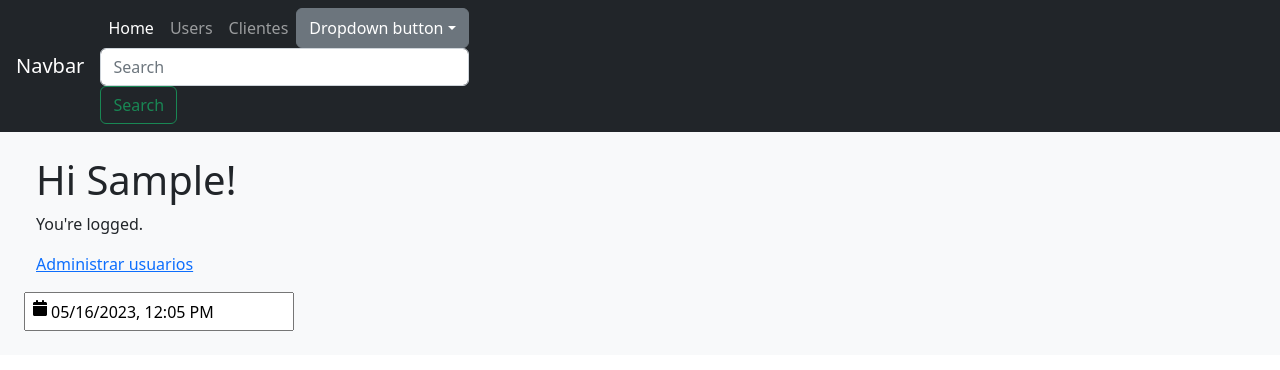
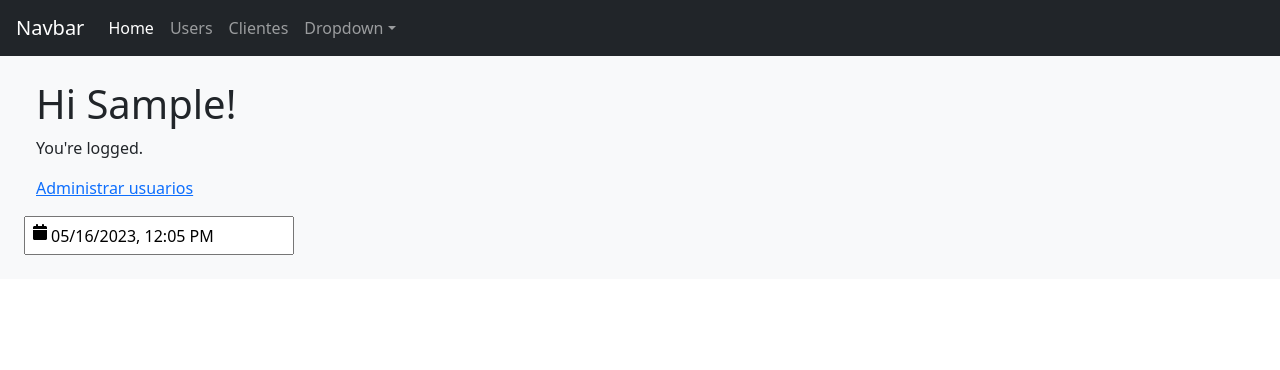
Before and after one commit to luismabr1/spa-manager, a Next.js app: page / in a window 1280 px wide. Shown: the top 370 px of the page. Built offline with nearby package versions, Linux system fonts and the light colour scheme; sample sign-in values are in the browser's storage.

Commit message:
agrego y modifico la presentacion con un collapse

```diff
--- a/components/Nav.jsx
+++ b/components/Nav.jsx
@@ -33,8 +33,8 @@ function Nav() {
                 <NavLink href="/clientes" className="nav-item nav-link">Clientes</NavLink>
 
 
-{/*     <li className="nav-item dropdown">
-      <a className="nav-link dropdown-toggle" href="#" id="navbarDropdown" role="button" data-toggle="dropdown" aria-haspopup="true" aria-expanded="false">
+    <li className="nav-item dropdown">
+      <a className="nav-link dropdown-toggle" href="#" id="navbarDropdown" role="button" data-bs-toggle="dropdown" aria-haspopup="true" aria-expanded="false">
         Dropdown
       </a>
       <div className="dropdown-menu" aria-labelledby="navbarDropdown">
@@ -43,21 +43,21 @@ function Nav() {
         <div className="dropdown-divider"></div>
         <a className="dropdown-item" href="#">Something else here</a>
       </div>
-    </li> */}
+    </li>
 
-<button className="btn btn-secondary dropdown-toggle" type="button" id="dropdownMenuButton" data-toggle="dropdown" aria-haspopup="true" aria-expanded="false">
+{/* <button className="btn btn-secondary dropdown-toggle" type="button" id="dropdownMenuButton" data-toggle="dropdown" aria-haspopup="true" aria-expanded="false">
     Dropdown button
   </button>
   <div className="dropdown-menu" aria-labelledby="dropdownMenuButton">
     <a className="dropdown-item" href="#">Action</a>
     <a className="dropdown-item" href="#">Another action</a>
     <a className="dropdown-item" href="#">Something else here</a>
-  </div>
+  </div> */}
   </ul>
-  <form className="form-inline my-2 my-lg-0">
+{/*   <form className="form-inline my-2 my-lg-0">
     <input className="form-control mr-sm-2" type="search" placeholder="Search" aria-label="Search" />
     <button className="btn btn-outline-success my-2 my-sm-0" type="submit">Search</button>
-  </form>
+  </form> */}
 </div>
 
 {/*             <div className="navbar-nav">
--- a/package.json
+++ b/package.json
@@ -11,6 +11,7 @@
     "dependencies": {
         "@hookform/resolvers": "^3.0.0",
         "bcryptjs": "^2.4.3",
+        "bootstrap": "^5.2.3",
         "dotenv": "^16.0.3",
         "eslint": "8.37.0",
         "eslint-config-next": "13.2.4",
@@ -22,6 +23,7 @@
         "next": "13.2.4",
         "prop-types": "^15.8.1",
         "react": "18.2.0",
+        "react-bootstrap": "^2.7.4",
         "react-datepicker": "^4.11.0",
         "react-dom": "18.2.0",
         "react-hook-form": "^7.43.9",
--- a/pages/_app.js
+++ b/pages/_app.js
@@ -2,6 +2,7 @@ import Head from 'next/head';
 import { useState, useEffect } from 'react';
 import { useRouter } from 'next/router';
 
+import "bootstrap/dist/css/bootstrap.min.css";
 import 'styles/globals.css';
 
 import { userService } from 'services';
@@ -16,6 +17,9 @@ function App({ Component, pageProps }) {
 
     useEffect(() => {
         // on initial load - run auth check
+        if (typeof window !== "undefined") {
+            require("bootstrap/dist/js/bootstrap.bundle.min.js");
+          }
         authCheck(router.asPath);
 
         // on route change start - hide page content by setting authorized to false
--- a/pages/_document.js
+++ b/pages/_document.js
@@ -23,6 +23,8 @@ function Document() {
                         <a href="https://jasonwatmore.com" target="_top">JasonWatmore.com</a>
                     </p>
                 </div> */}
+
+
             </body>
         </Html>
     );
--- a/pages/index.jsx
+++ b/pages/index.jsx
@@ -12,6 +12,10 @@ function Home() {
                 <h1>Hi {userService.userValue?.firstName}!</h1>
                 <p>You&apos;re logged.</p>
                 <p><Link href="/users">Administrar usuarios</Link></p>
+
+
+
+
             </div>
             <Calendar />
         </div>
```
Also changed, not shown: pages/clientes/index.jsx (+26 -2 lines), 1 other file (tests, documents, lock files or other folders).
